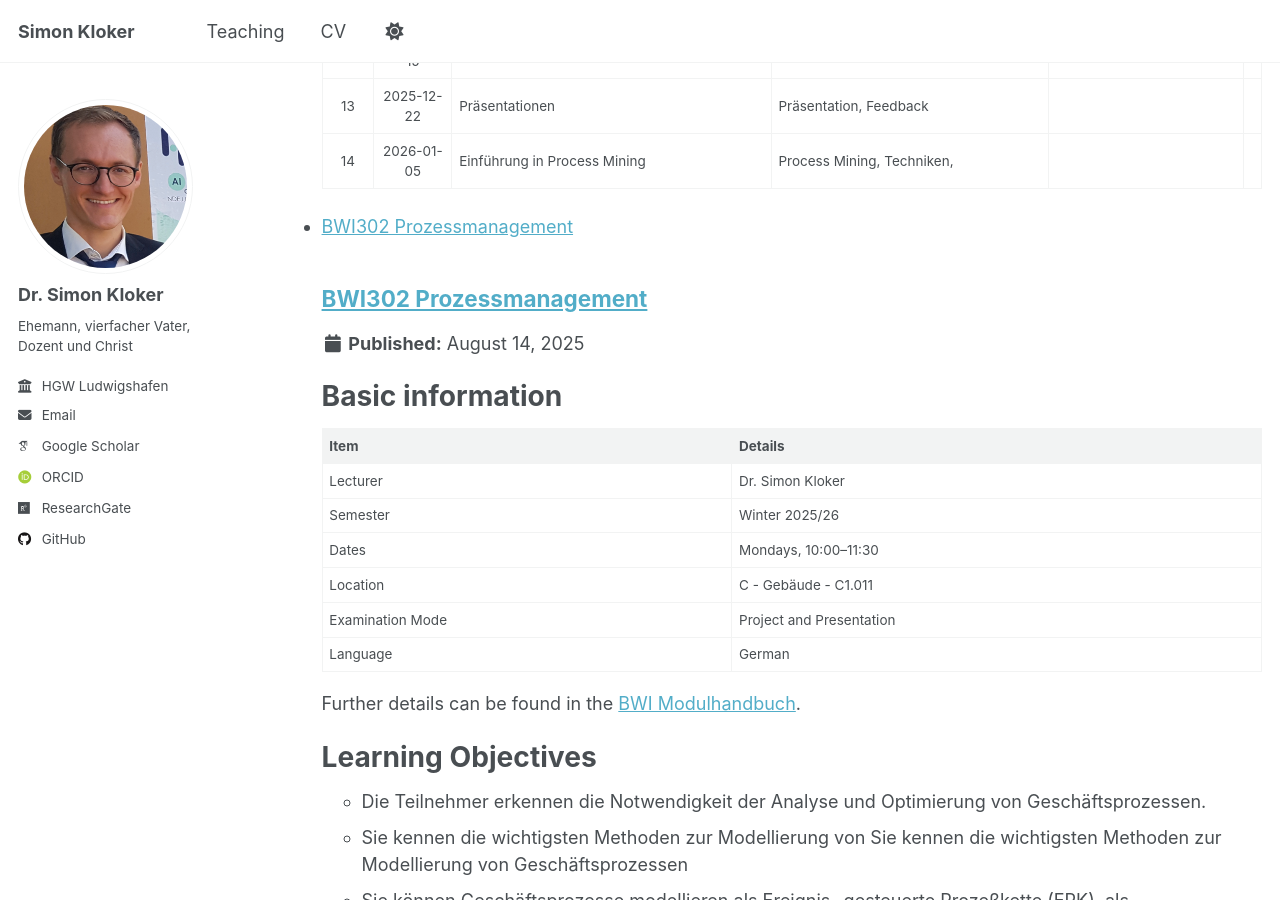
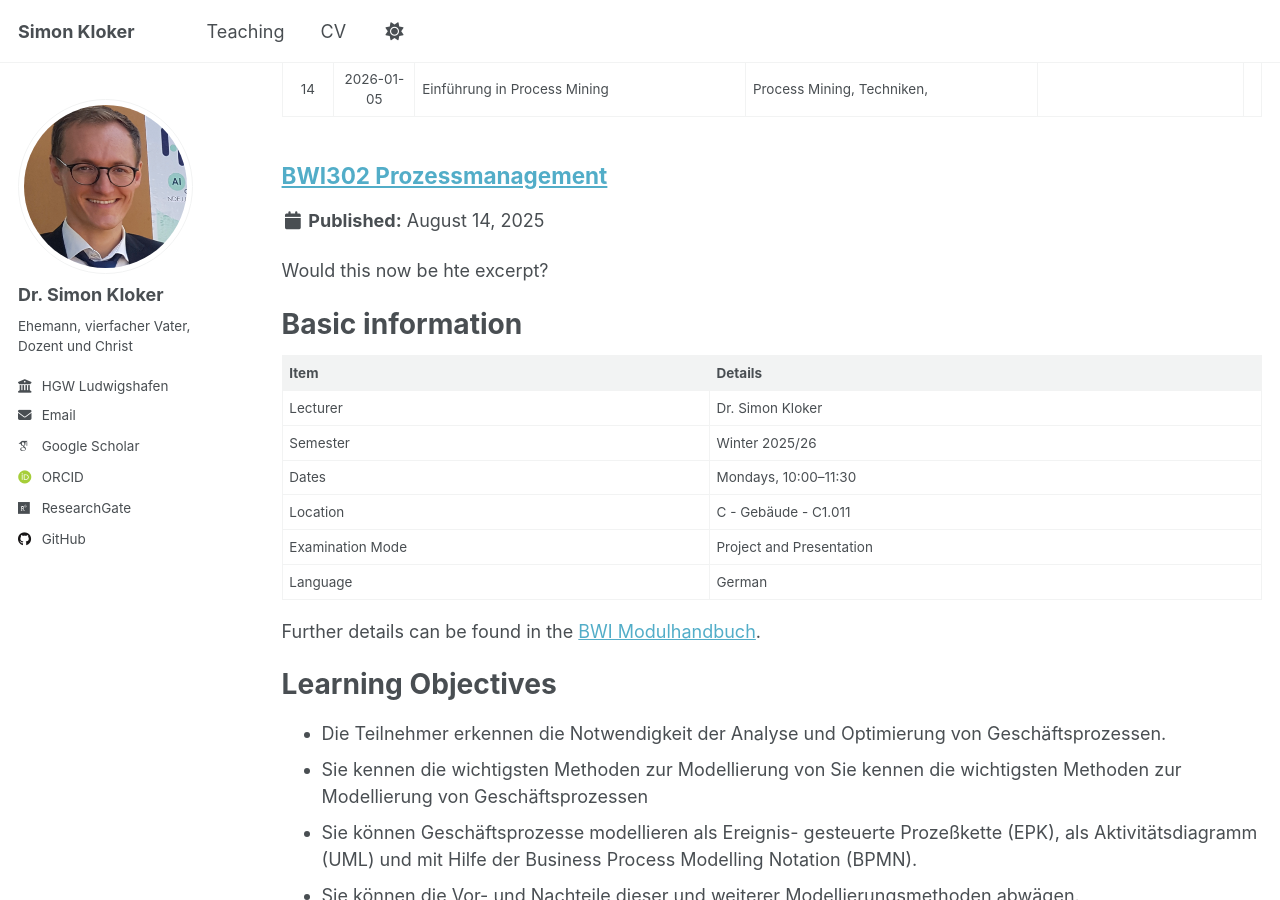
Before and after one commit to simon-kloker/simon-kloker.github.io, a Jekyll site: the page built from _pages/teaching.html, in a window 1280 px wide and 900 px high, scrolled down 1835 px. Built offline with Jekyll 4.4.1, drawn with Linux system fonts in a browser that asks for light colours; some web fonts are replaced; a script that is not in the unit is left out; some of the changed text lies outside the part shown.

Commit message:
trying with an excerpt

```diff
--- a/_pages/teaching.html
+++ b/_pages/teaching.html
@@ -18,15 +18,9 @@
 
 {% for semester in semesters %}
   <h2>{{ semester }}</h2>
-  <ul>
-    {% for post in courses %}
-      {% if post.semester == semester %}
-        <li>
-          <a href="{{ post.url }}">{{ post.title }}</a>
-        </li>
-
-        {% include archive-single.html %}
-      {% endif %}
-    {% endfor %}
-  </ul>
+  {% for post in courses %}
+    {% if post.semester == semester %}
+      {% include archive-single.html %}
+    {% endif %}
+  {% endfor %}
 {% endfor %}
--- a/_teaching_hgw/2025-ws/bwi302/course_outline.md
+++ b/_teaching_hgw/2025-ws/bwi302/course_outline.md
@@ -9,6 +9,8 @@
   - /bwi302/
   - /bwi302/course_outline.html
 ---
+
+Would this now be hte excerpt?
 
 Basic information
 ======
```
